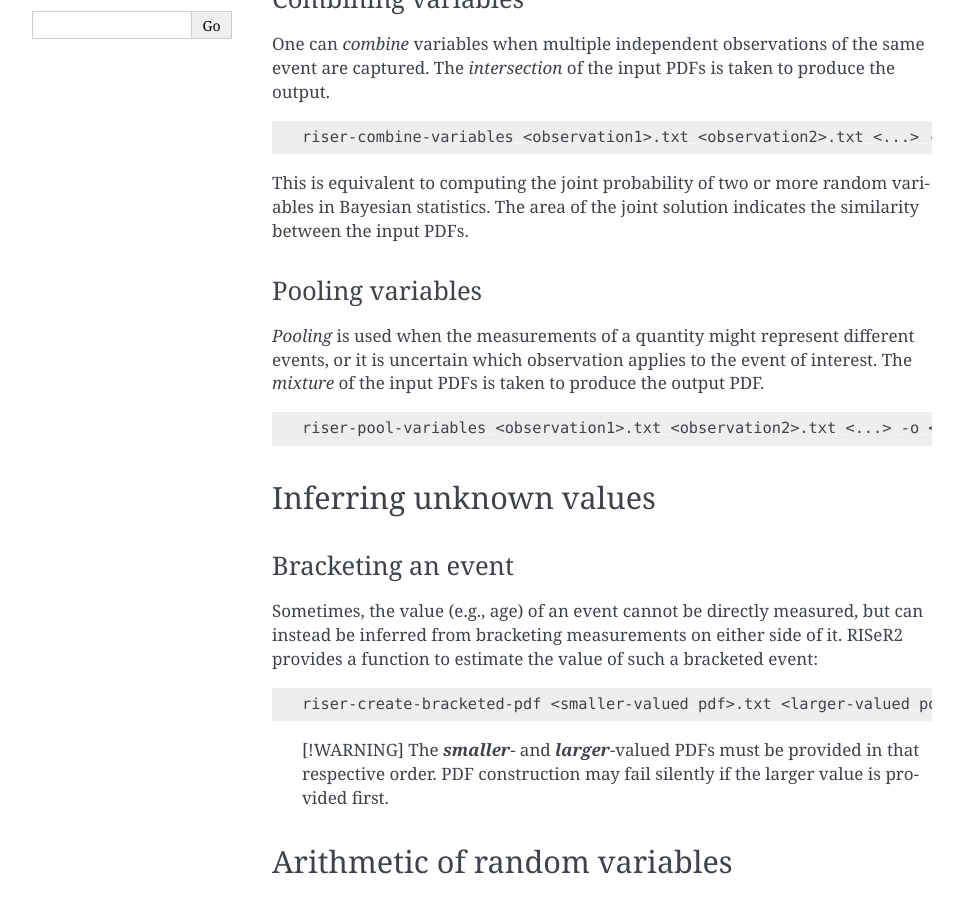
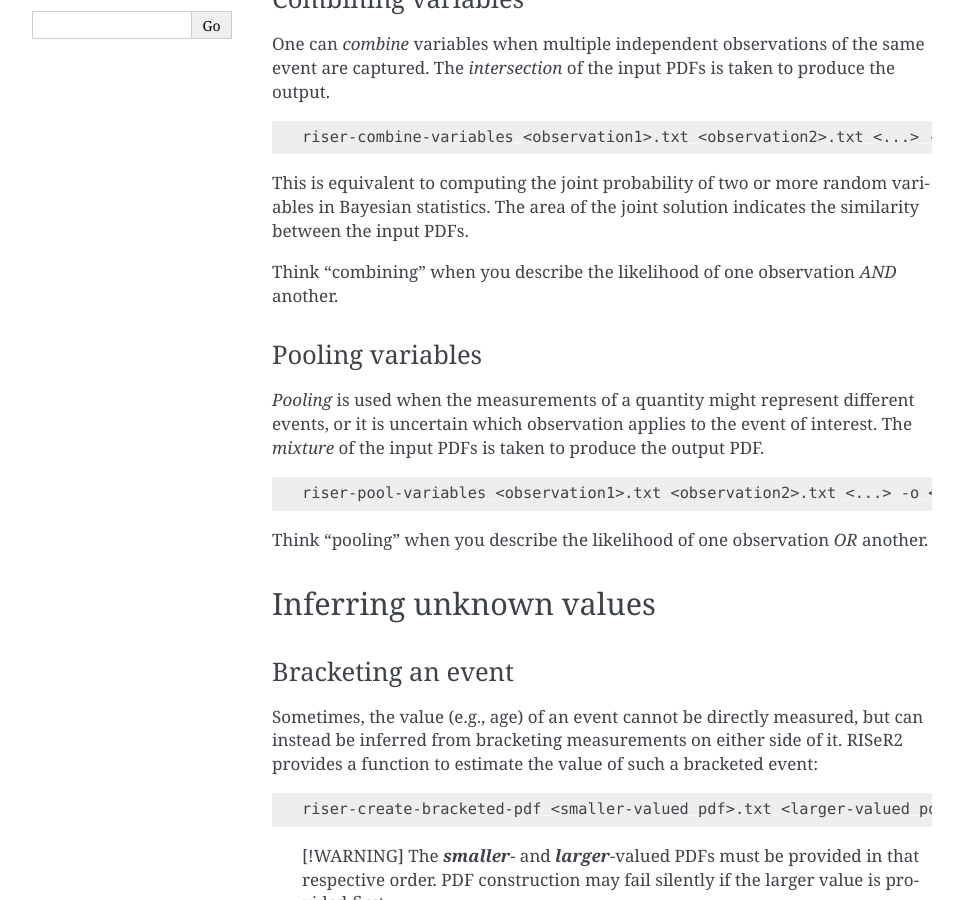
Before and after one commit to rzinke/RISeR2, a Sphinx documentation site: the page built from docs/source/cli/deriving_pdfs.md, in a window 1280 px wide and 900 px high, scrolled down 489 px. Shown: the whole window, without its empty margins (148-1111 px from the left). Built offline with Sphinx 7.4.7, drawn with Linux system fonts in a browser that asks for light colours.

Commit message:
Clarified combine vs pool in CLI docs.

````diff
--- a/docs/source/cli/deriving_pdfs.md
+++ b/docs/source/cli/deriving_pdfs.md
@@ -22,6 +22,8 @@ riser-combine-variables <observation1>.txt <observation2>.txt <...> -o <output n
 
 This is equivalent to computing the joint probability of two or more random variables in Bayesian statistics. The area of the joint solution indicates the similarity between the input PDFs.
 
+Think "combining" when you describe the likelihood of one observation *AND* another.
+
 ### Pooling variables
 
 *Pooling* is used when the measurements of a quantity might represent different events, or it is uncertain which observation applies to the event of interest. The *mixture* of the input PDFs is taken to produce the output PDF.
@@ -29,6 +31,8 @@ This is equivalent to computing the joint probability of two or more random vari
 ```bash
 riser-pool-variables <observation1>.txt <observation2>.txt <...> -o <output name>.txt
 ```
+
+Think "pooling" when you describe the likelihood of one observation *OR* another.
 
 
 ## Inferring unknown values
````
